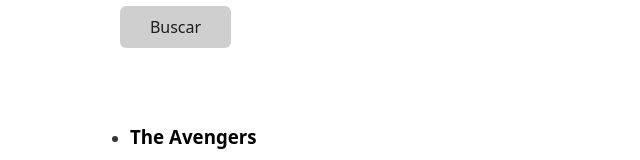
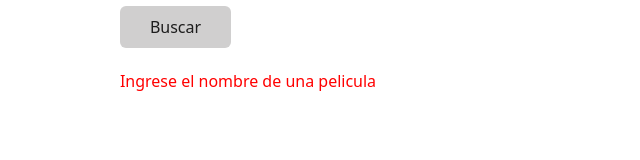
Before and after one commit to luy06D/Practice-react, a React (Vite) app in the folder projects/Buscador_peliculas/: page / in a window 1280 px wide. Shown: the part 157-317 px from the top of the page, without its empty margins (330-970 px from the left). Built offline with nearby package versions, Linux system fonts and the light colour scheme.

Commit message:
Manejando condiciones para el input

```diff
--- a/projects/Buscador_peliculas/src/App.jsx
+++ b/projects/Buscador_peliculas/src/App.jsx
@@ -1,21 +1,51 @@
-import './App.css'
+import { useEffect, useState } from 'react'
 import {Movies} from './components/movies.jsx'
 import {useMovies} from './hooks/useMovie.js'
+import './App.css'
 
 function App() {
-  // const noMovie = resultOutMovie
-
   //Desentructuracion para obtener la movies mapeadas
   const {movies: mappedMovies} = useMovies()
+  const [query , setQuery] = useState('')
+  const [error , setError] = useState(null)
+
+  const handleSubmit = (event) =>{
+    event.preventDefault()
+  }
+
+  // Evento change para actualizar el estado (error)
+  const handleChange = (event) =>{
+    setQuery(event.target.value)
+  }
+
+  // useEffect para manejar condiones del input
+  useEffect(() => {
+
+    if(query === ''){
+      setError('Ingrese el nombre de una pelicula')
+      return
+    }
+
+    if(query.length < 3){
+      setError('Ingrese minimo 4 caracteres')
+      return
+    }
+
+    setError(null)
+
+  }, [query])
+
+
 
   return (
     <div className='cabezera'>
       <header>
       <h1>Buscador de peliculas</h1>
-      <form action="" className='form'>
-        <input type="text" placeholder='Ingresar pelicula...' />
+      <form action="" className='form' onSubmit={handleSubmit}>
+        <input onChange={handleChange} type="text" value={query} placeholder='Ingresar pelicula...' />
         <button type='submit' >Buscar</button>
       </form>
+      {error &&  <p style={{color: 'red'}}>{error}</p>}
       </header>
       <main>
         <Movies movies={mappedMovies}/>
```
Also changed, not shown: 1 other file (tests, documents, lock files or other folders).
